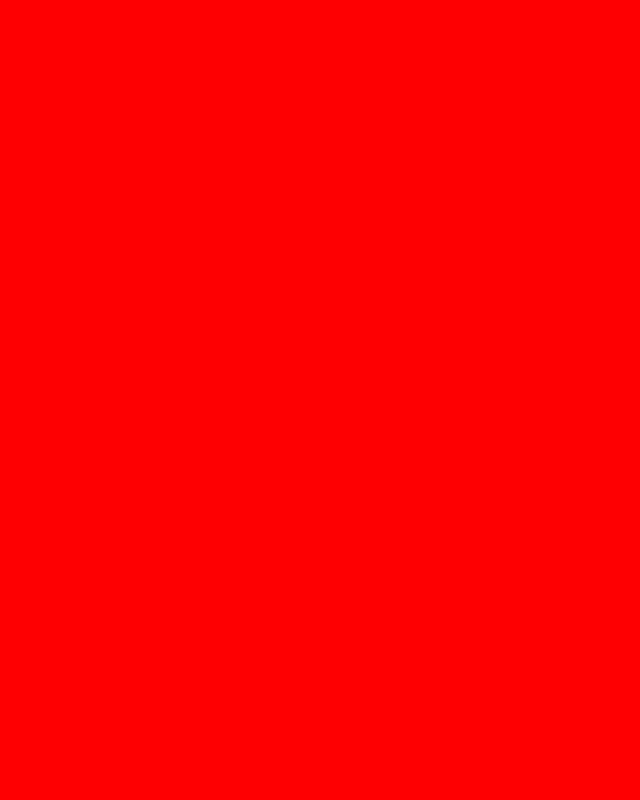
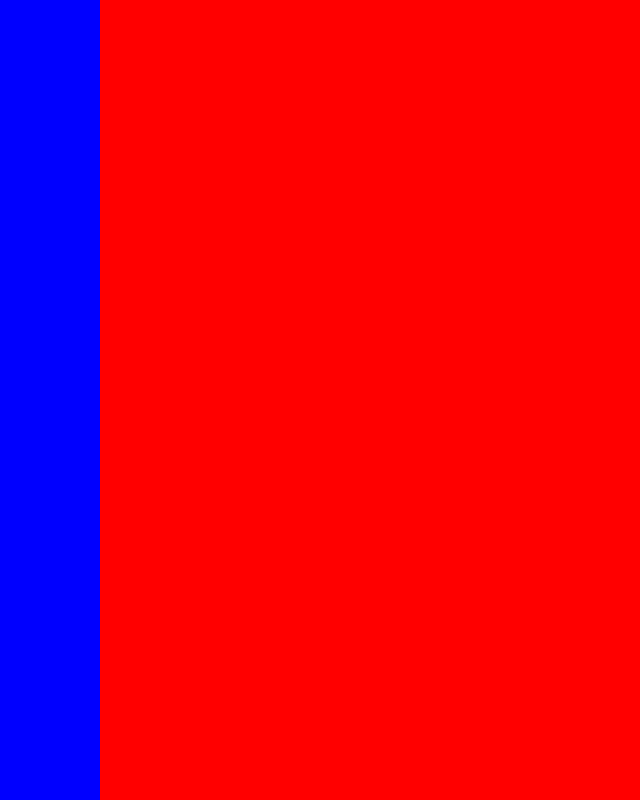
Before and after one commit to 20784678/LoRa_React, a React (Create React App) app in the folder lora_dashboard/: page / in a window 1280 px wide. Shown: the whole page, without its empty margins (0-640 px from the left). Built offline with nearby package versions, Linux system fonts and the light colour scheme.

Commit message:
Update App.js

```diff
--- a/lora_dashboard/src/App.js
+++ b/lora_dashboard/src/App.js
@@ -15,7 +15,10 @@ class App extends React.Component {
 	render()	{
     const { classes, ...rest } = this.props;
     return (
-      <div style={{position: 'absolute', width: '100%', height: '100%', background: 'red'}}></div>
+      <div style={{position: 'absolute', width: '100%', height: '100%', background: 'red'}}>
+        <div style={{width: '100px' ,height: '100%', background: 'blue' }}></div>
+
+      </div>
     )
   }
 
```
